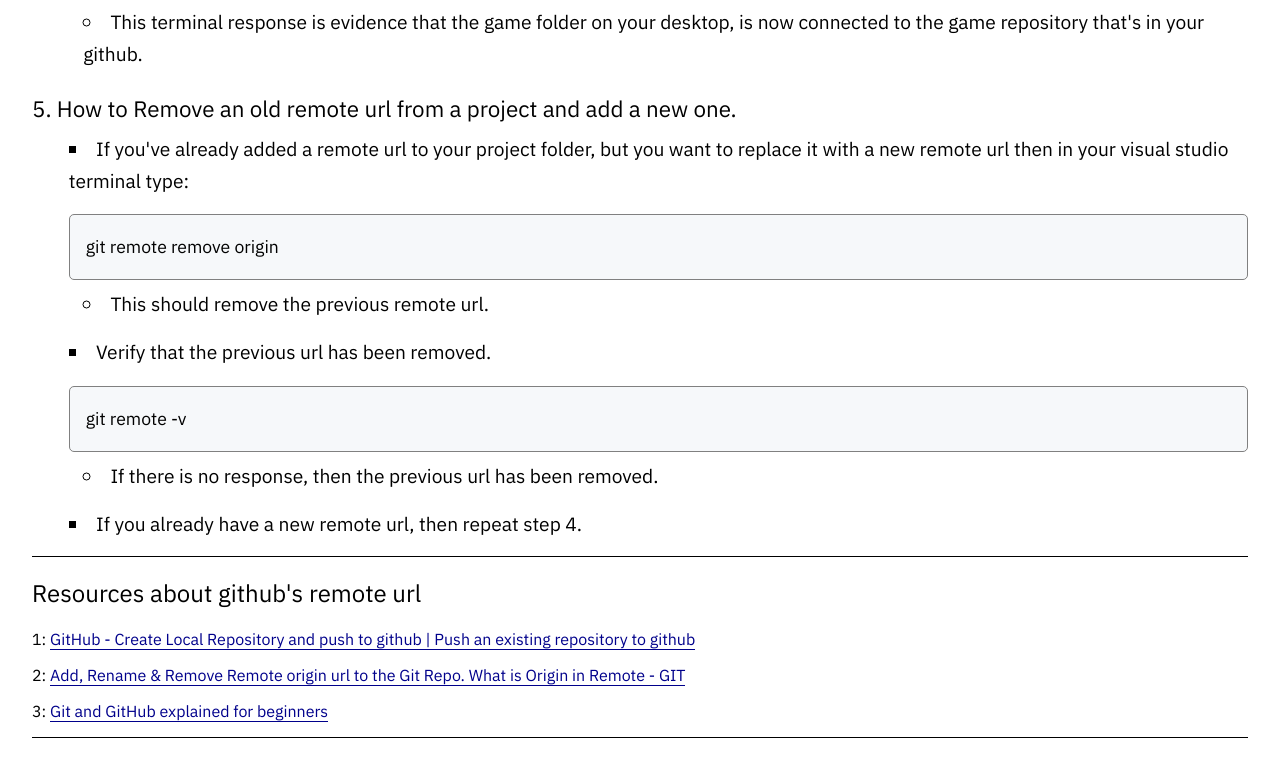
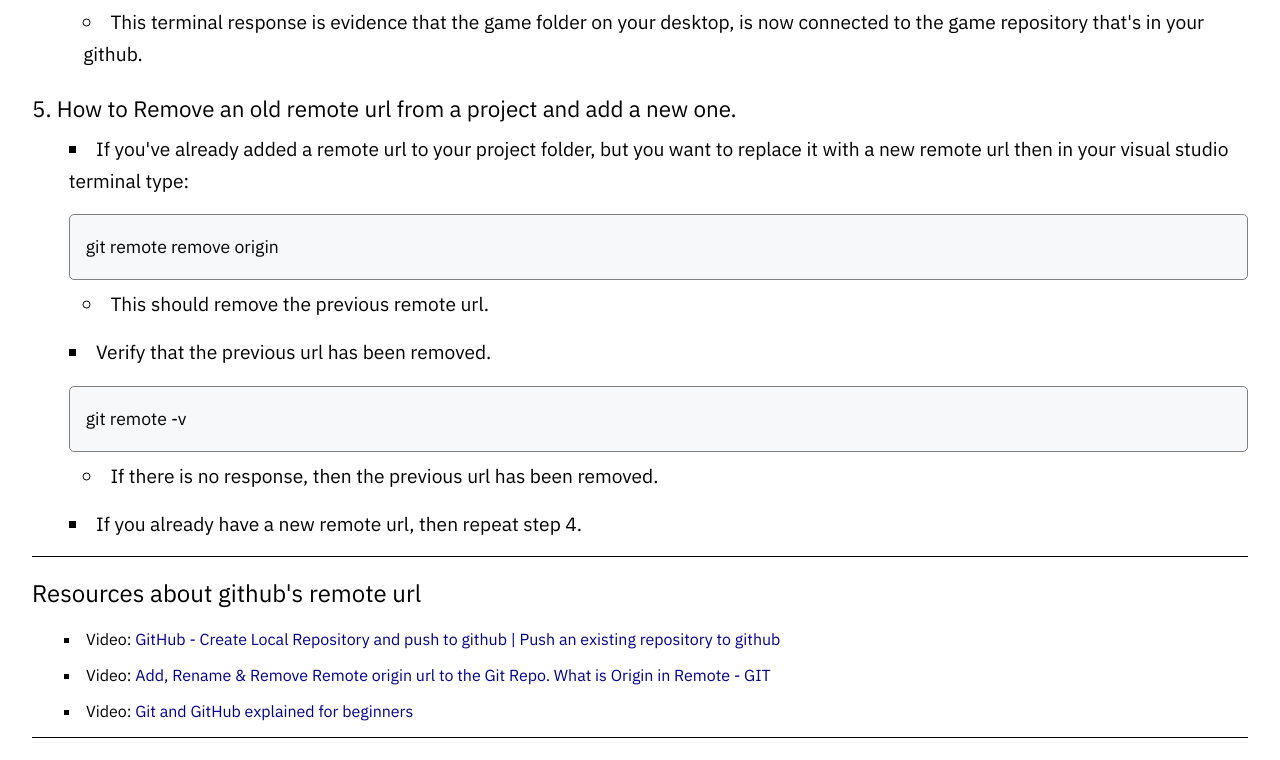
Before and after one commit to Elir-Mahad/notes, a Next.js app: page /add-remote-url-to-local-repo in a window 1280 px wide. Shown: the part 3259-4019 px from the top of the page. Built offline with nearby package versions, Linux system fonts and the light colour scheme.

Commit message:
Update resource component jsx and styles

```diff
--- a/components/Resources.js
+++ b/components/Resources.js
@@ -1,5 +1,5 @@
 import React from "react";
-import { PostResources, PsHeading, Resource, UrlLink } from "../styles/Styles";
+import { PostResources, PsHeading, Resource, RLink } from "../styles/Styles";
 
 function Resources({
   topic,
@@ -14,13 +14,13 @@ function Resources({
     <PostResources>
       <PsHeading>Resources about {topic} </PsHeading>
       <Resource>
-        1: <UrlLink href={firstLink}>{firstResTitle}</UrlLink>
+        Video: <RLink href={firstLink}>{firstResTitle}</RLink>
       </Resource>
       <Resource>
-        2: <UrlLink href={secondLink}>{secondResTitle}</UrlLink>
+        Video: <RLink href={secondLink}>{secondResTitle}</RLink>
       </Resource>
       <Resource>
-        3: <UrlLink href={thirdLink}>{thirdResTitle}</UrlLink>
+        Video: <RLink href={thirdLink}>{thirdResTitle}</RLink>
       </Resource>
     </PostResources>
   );
--- a/styles/Styles.js
+++ b/styles/Styles.js
@@ -328,6 +328,12 @@ export const PsHeading = styled.h2`
   font-weight: 100;
 `;
 
-export const Resource = styled.p`
+export const Resource = styled.li`
   margin-bottom: 1rem;
+  margin-left: 2rem;
+  list-style-type: square;
 `;
+
+export const RLink = styled.a`
+  color: darkblue;
+`;
```
